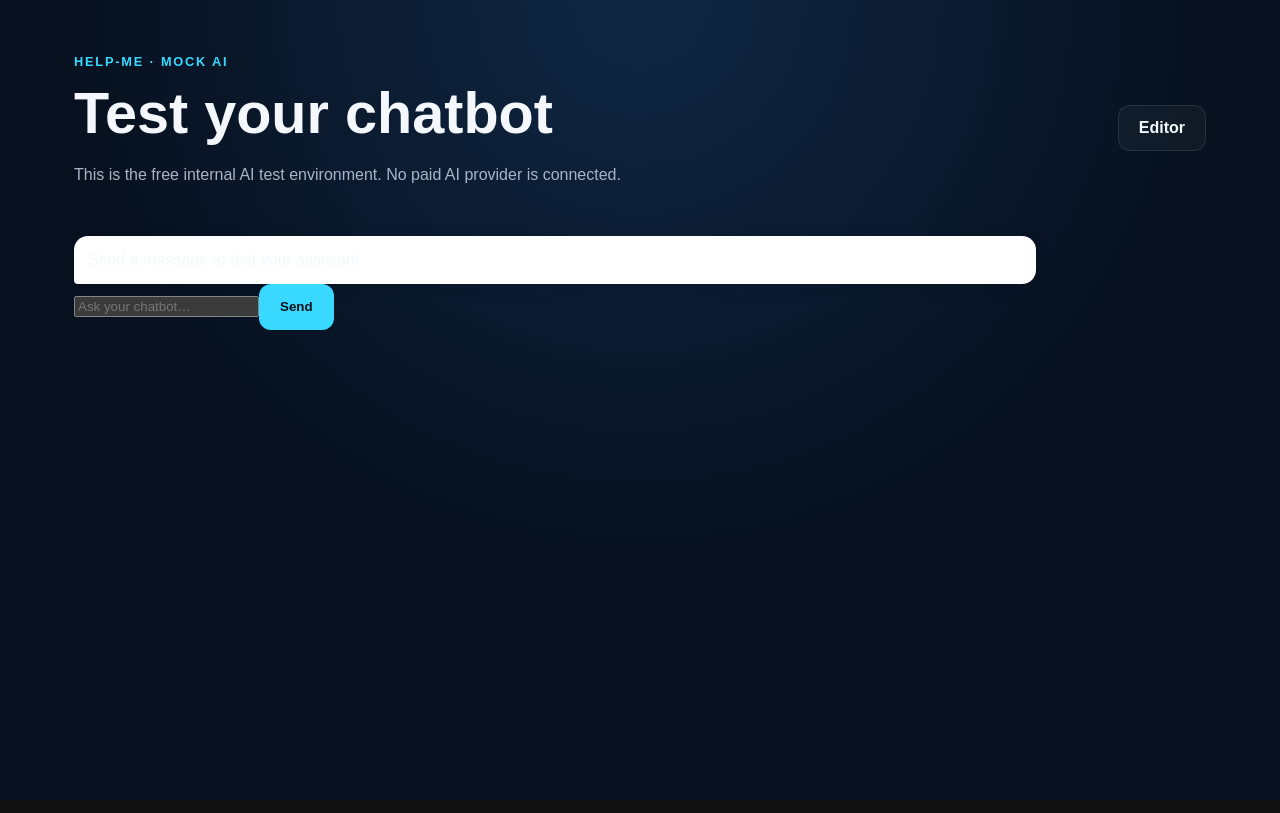
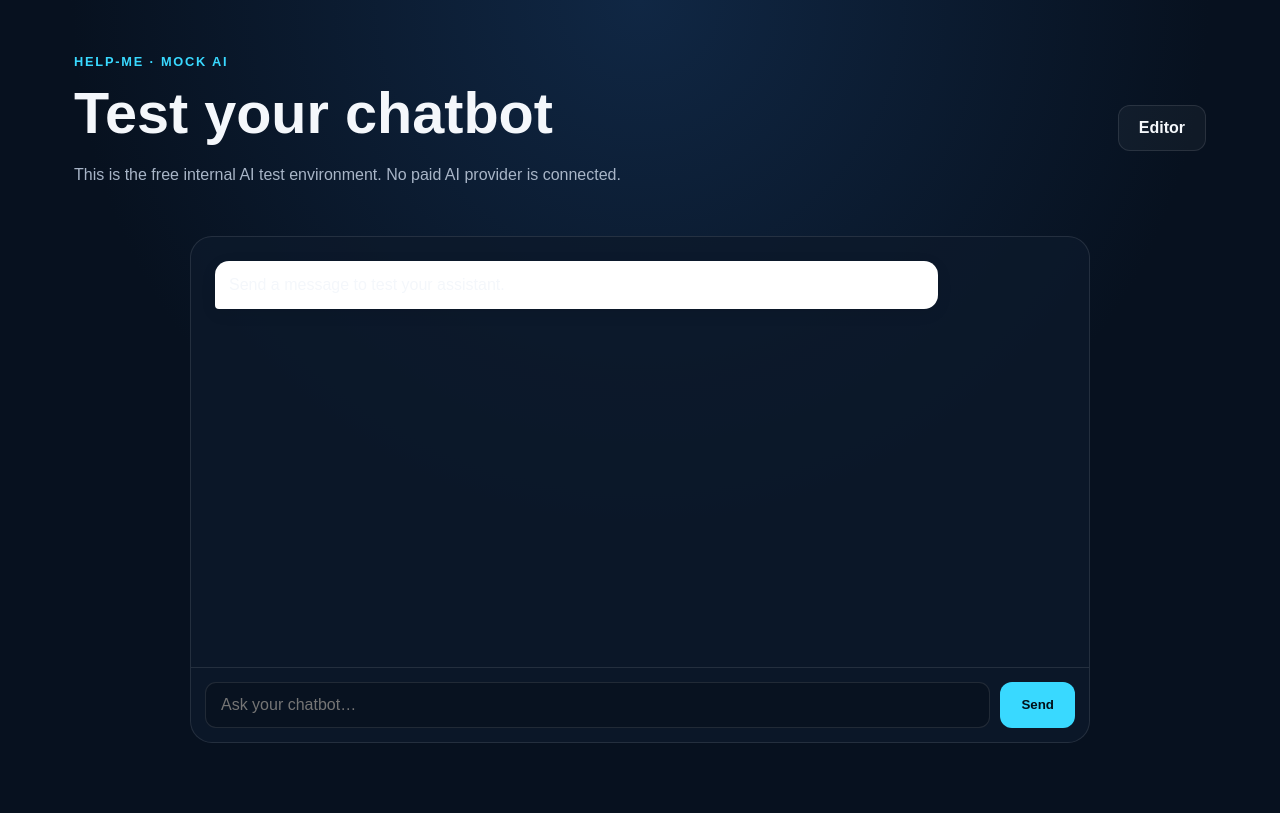
Before and after one commit to saiedahm/HELP-ME, a Next.js app: page /dashboard/chatbots/1/chat in a window 1280 px wide. Built offline with nearby package versions, Linux system fonts and the light colour scheme.

Commit message:
feat(chat): add test chat styles

```diff
--- a/app/globals.css
+++ b/app/globals.css
@@ -59,3 +59,5 @@ a { color: inherit; text-decoration: none; }
 .bot-row { color:var(--text); text-decoration:none; cursor:pointer; transition:transform .15s ease, border-color .15s ease; }.bot-row:hover { transform:translateY(-1px); border-color:rgba(57,217,255,.45); }
 .editor-layout { display:grid; grid-template-columns:1fr .9fr; gap:18px; }.color-control { display:grid; grid-template-columns:56px 1fr; gap:8px; }.color-control input[type="color"] { padding:4px; height:44px; cursor:pointer; }.auth-form select { width:100%; padding:12px 14px; border:1px solid var(--border); border-radius:10px; background:rgba(0,0,0,.18); color:var(--text); font:inherit; }.preview-card { align-self:start; }.chat-preview { overflow:hidden; border:2px solid; border-radius:20px; margin-top:18px; background:#fff; color:#18202b; box-shadow:0 18px 50px rgba(0,0,0,.2); }.chat-preview-header { min-height:64px; display:flex; align-items:center; gap:10px; padding:12px 16px; color:#031018; }.preview-avatar { width:38px; height:38px; overflow:hidden; display:grid; place-items:center; border-radius:50%; background:rgba(255,255,255,.75); font-weight:800; }.preview-avatar img { width:100%; height:100%; object-fit:cover; }.chat-preview-body { padding:18px; min-height:250px; background:#f6f8fb; }.preview-message { max-width:85%; padding:12px 14px; border-radius:14px 14px 14px 4px; background:#fff; box-shadow:0 4px 16px rgba(0,0,0,.08); line-height:1.5; }.preview-input { margin-top:90px; padding:11px 13px; border:1px solid #d8dee8; border-radius:10px; color:#8993a3; background:#fff; }
 @media (max-width:800px) { .editor-layout { grid-template-columns:1fr; } }
+
+.chat-test { width:min(900px,100%); margin:0 auto; border:1px solid var(--border); border-radius:22px; overflow:hidden; background:rgba(13,26,43,.8); }.chat-test-messages { min-height:430px; max-height:60vh; overflow:auto; padding:24px; display:flex; flex-direction:column; gap:12px; }.test-message { max-width:78%; padding:12px 15px; border-radius:15px 15px 15px 4px; background:rgba(255,255,255,.07); line-height:1.55; }.test-message.user { align-self:flex-end; border-radius:15px 15px 4px 15px; background:var(--accent); color:#031018; }.chat-test-form { display:grid; grid-template-columns:1fr auto; gap:10px; padding:14px; border-top:1px solid var(--border); }.chat-test-form input { min-width:0; padding:13px 15px; border:1px solid var(--border); border-radius:11px; background:rgba(0,0,0,.2); color:var(--text); font:inherit; }
```
